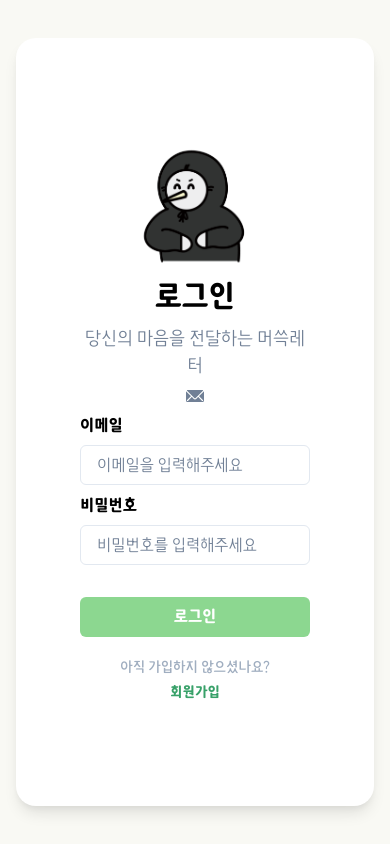
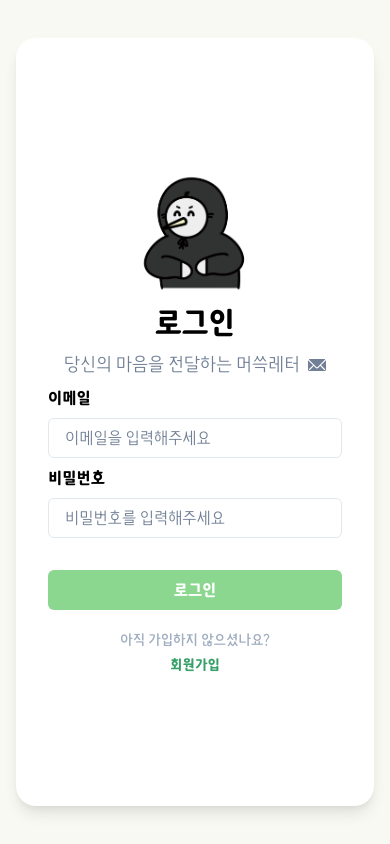
Before and after one commit to prgrms-fe-devcourse/FEDC4_MUSSEUK_LETTER_Donggeun, a React (Vite) app in the folder packages/web/: page /signin in a window 390 px wide. Built offline with nearby package versions, Linux system fonts and the light colour scheme; no server answers; what @toss/async-boundary, common would draw is missing.

Commit message:
design: WhiteCard 반응형 비동작 문제 해결

```diff
--- a/packages/web/src/components/WhiteCard/index.tsx
+++ b/packages/web/src/components/WhiteCard/index.tsx
@@ -5,8 +5,16 @@ const WhiteCard = ({ children, ...props }: FlexProps) => {
   return (
     <Flex
       {...props}
-      px={['8', '16', '24']}
-      py={['6', '8', '12']}
+      px={{
+        base: '8',
+        sm: '16',
+        md: '24'
+      }}
+      py={{
+        base: '6',
+        sm: '8',
+        md: '12'
+      }}
       w="100%"
       maxW="xl"
       minH="3xl"
```
